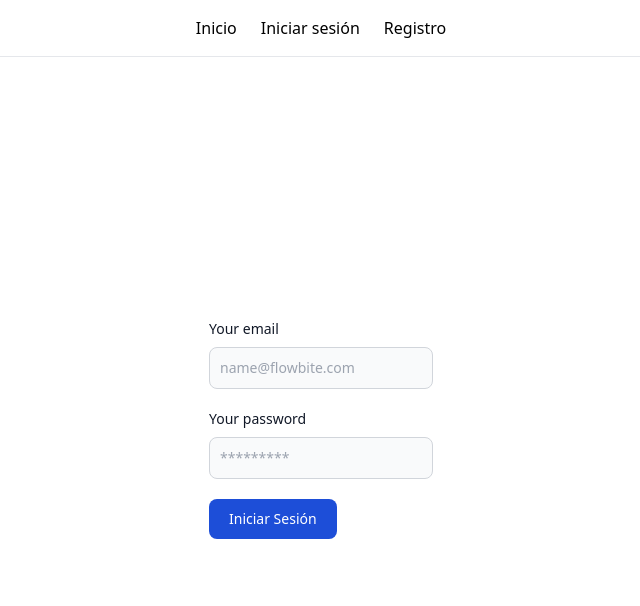
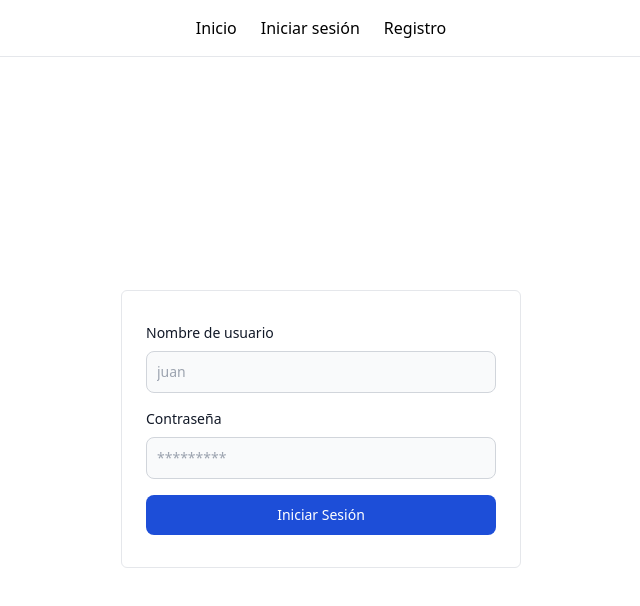
Before and after one commit to Mauro069/rdt-client, a Next.js app: page /auth/login in a window 1280 px wide. Shown: the top 606 px of the page, without its empty margins (319-959 px from the left). Built offline with nearby package versions, Linux system fonts and the light colour scheme.

Commit message:
Cambie props de los inputs

```diff
--- a/src/components/Forms/LoginForm.tsx
+++ b/src/components/Forms/LoginForm.tsx
@@ -1,22 +1,21 @@
 import { Input } from '..'
-import { Label } from '../Label'
 
 export const LoginForm = () => {
   return (
-    <form className='max-w-sm mx-auto'>
-      <div className='mb-5'>
-        <Label>Your email</Label>
-        <Input
-          type='email'
-          id='email'
-          placeholder='name@flowbite.com'
-          required
-        />
-      </div>
-      <div className='mb-5'>
-        <Label>Your password</Label>
-        <Input type='password' id='password' placeholder='*********' required />
-      </div>
+    <form className='border border-gray-200 px-6 py-8 rounded-md max-w-sm mx-auto flex flex-col gap-4 min-w-[400px]'>
+      <Input
+        label='Nombre de usuario'
+        type='text'
+        placeholder='juan'
+        required
+      />
+
+      <Input
+        label='Contraseña'
+        type='password'
+        placeholder='*********'
+        required
+      />
 
       <button
         type='submit'
```
